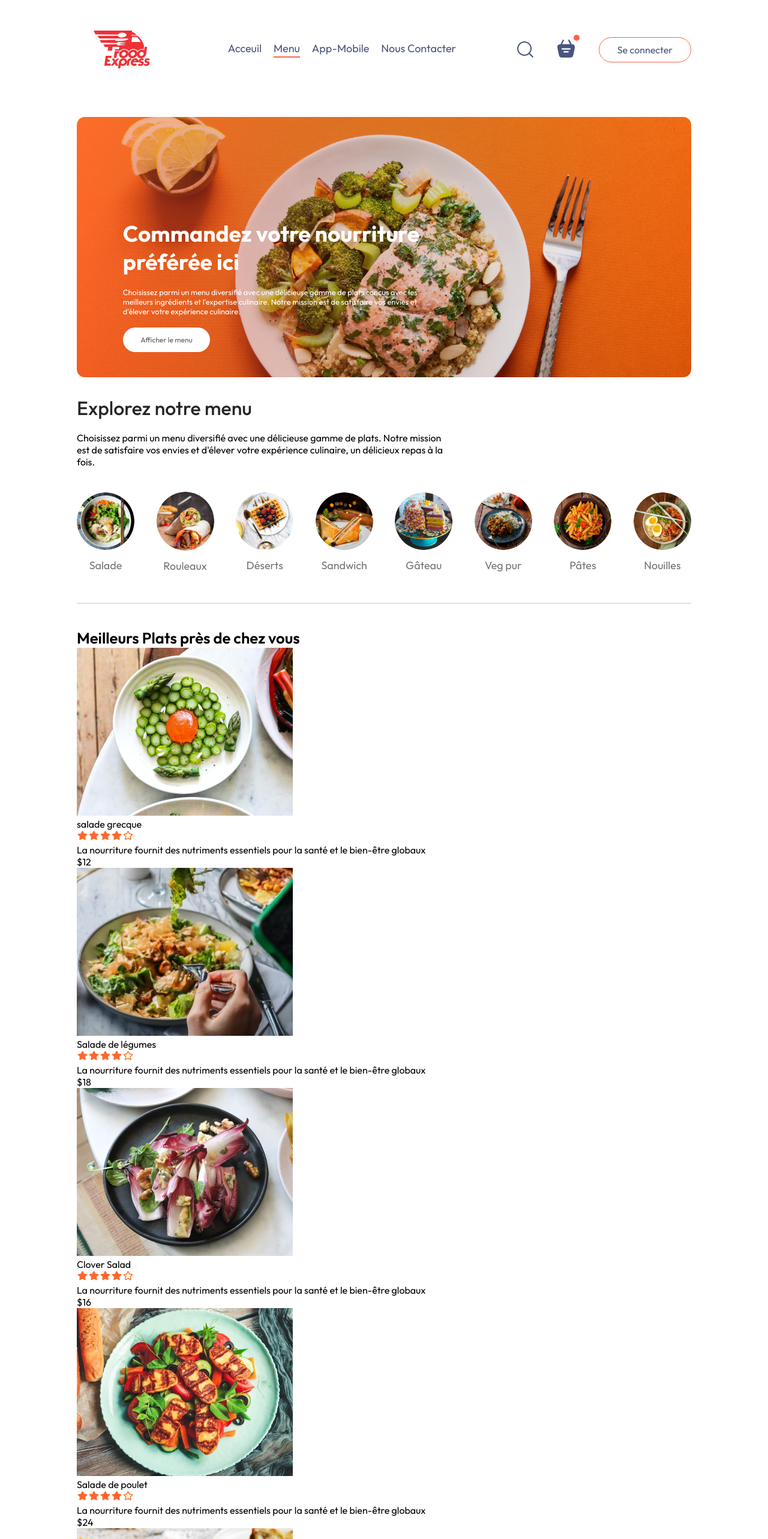
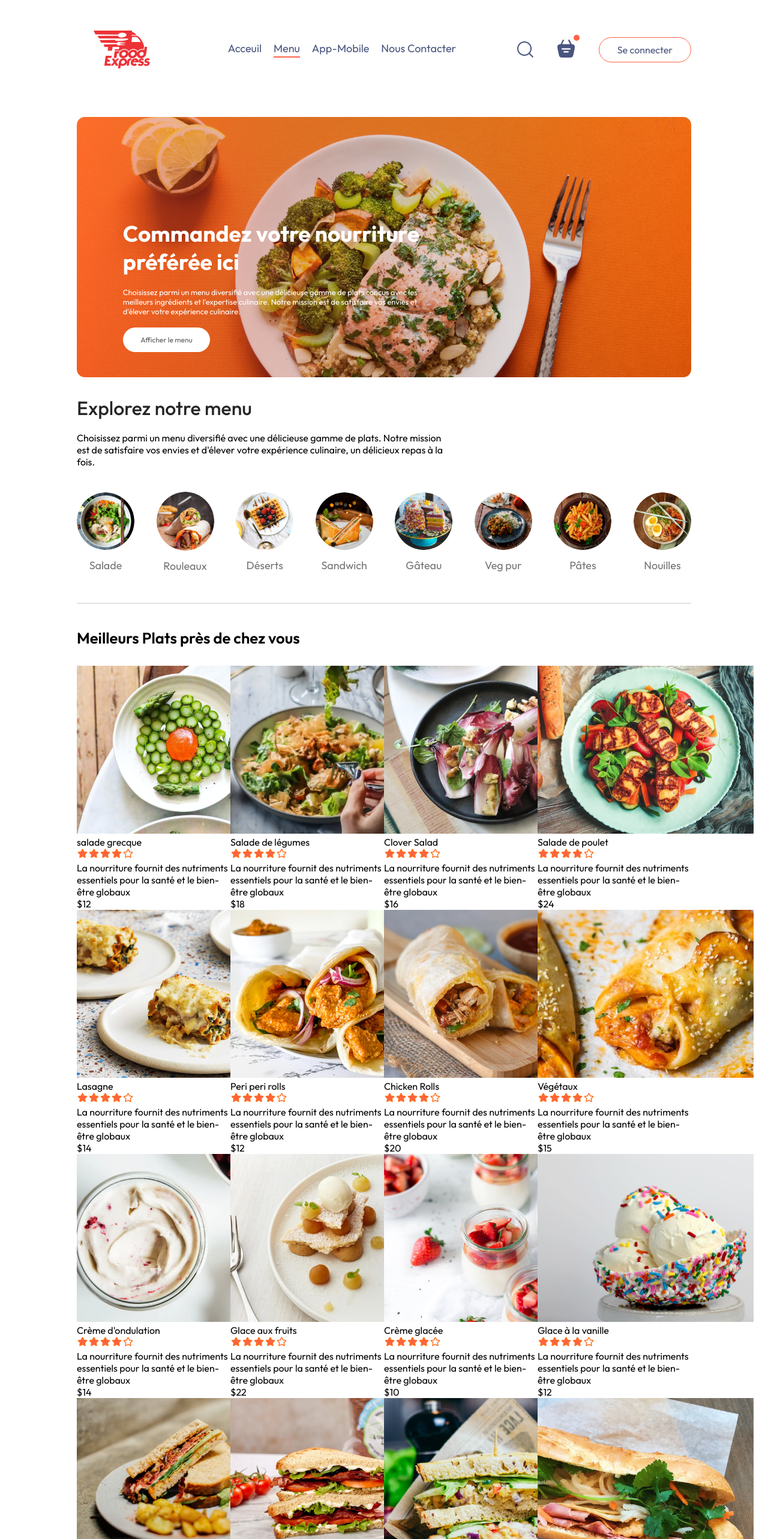
Before and after one commit to moonspark78/Food_Delivery, a React (Vite) app: page / in a window 1280 px wide. Shown: the top 2566 px of the page at 60% size. Built offline with nearby package versions, Linux system fonts and the light colour scheme.

Commit message:
:art: create the FoodItem  compoennents :/:  :art:

```diff
--- a/src/components/FoodDisplay/FoodDisplay.css
+++ b/src/components/FoodDisplay/FoodDisplay.css
@@ -6,4 +6,8 @@
     font-weight: 600;
 }
 
-.food-display-list{}
+.food-display-list{
+    display: grid;
+    grid-template-columns: repeat(auto-fill, minmax(240px, 1fr));
+    margin-top: 30px;
+}
```
